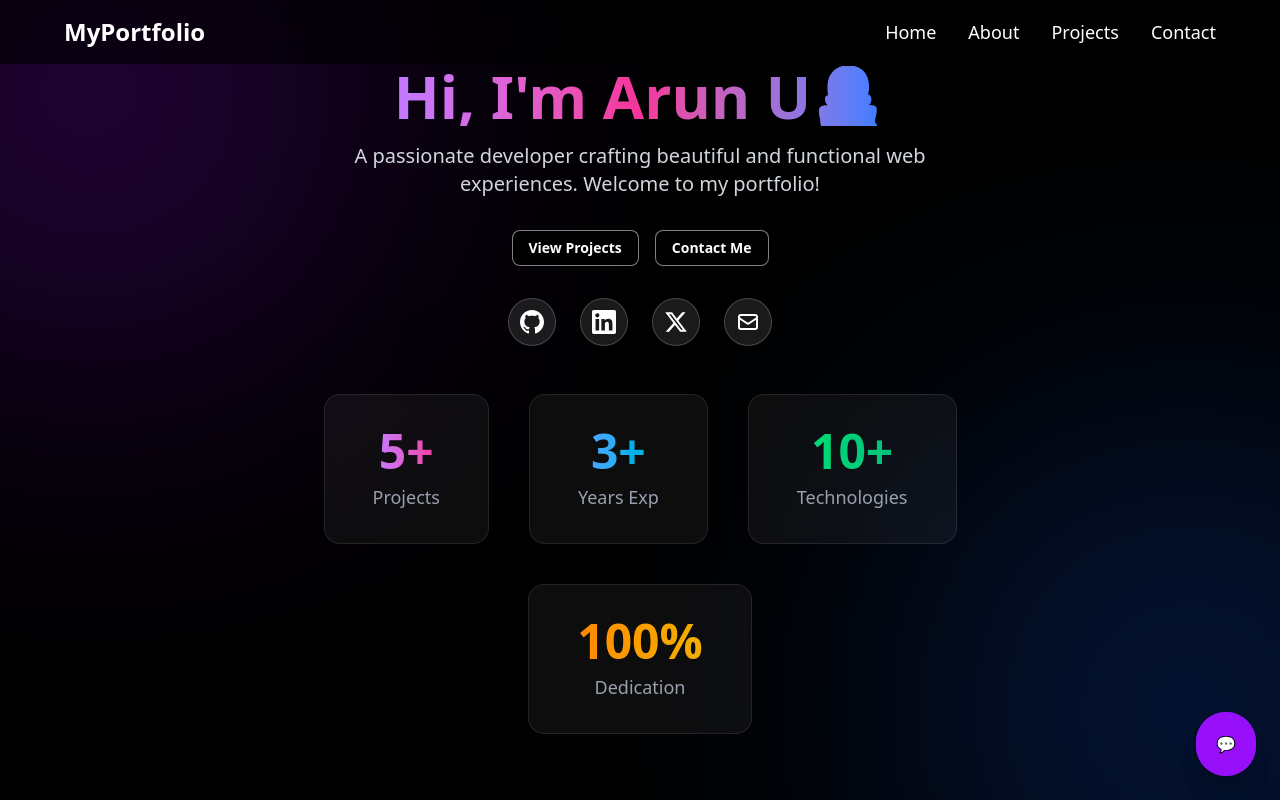
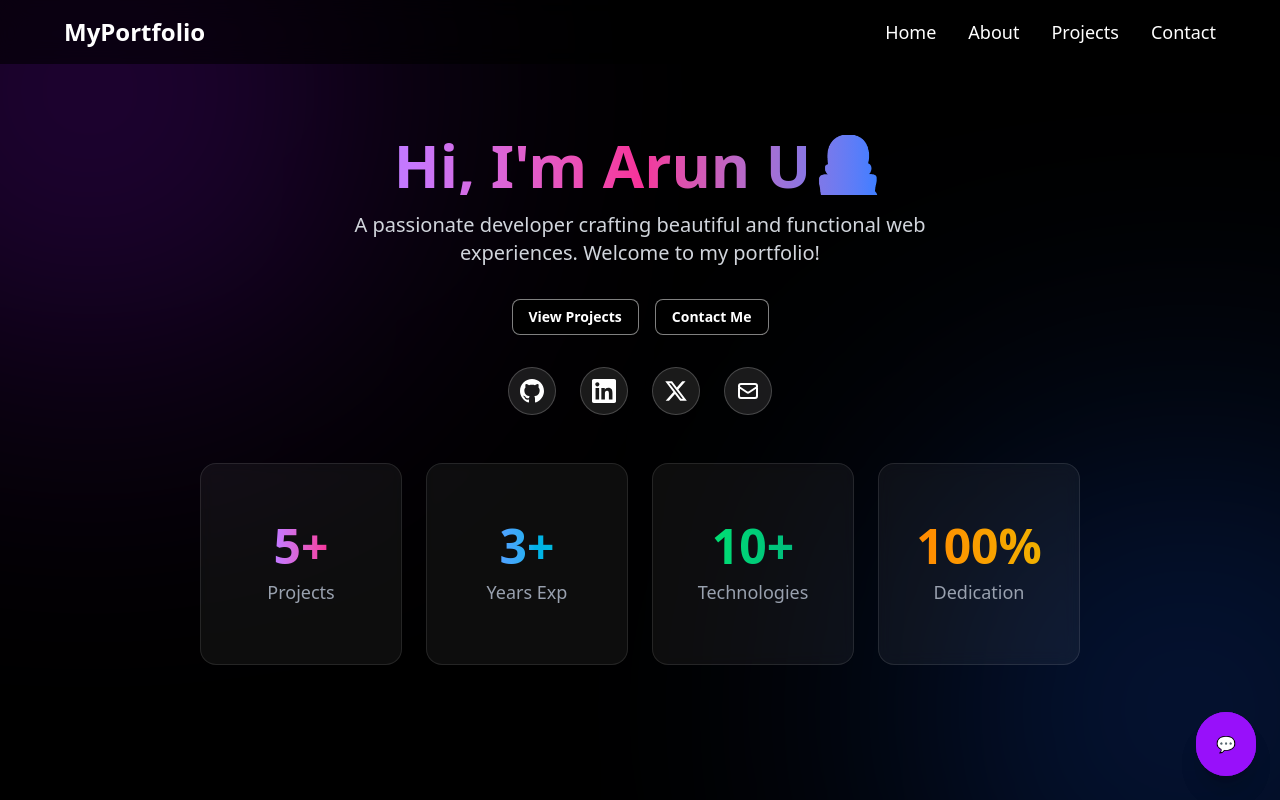
Before and after one commit to Arunhari67980/Nothing, a Next.js app: page / in a window 1280 px wide. Built offline with nearby package versions, Linux system fonts and the light colour scheme.

Commit message:
modified

```diff
--- a/app/page.js
+++ b/app/page.js
@@ -185,11 +185,11 @@ export default function Home() {
         initial={{ opacity: 0, y: 30 }}
         animate={{ opacity: 1, y: 0 }}
         transition={{ duration: 0.8, delay: 0.9 }}
-        className="mt-8 sm:mt-12 grid grid-cols-2 md:flex md:flex-wrap justify-center gap-3 sm:gap-6 md:gap-10 z-10 w-full max-w-4xl px-2"
+        className="mt-8 sm:mt-12 grid grid-cols-2 md:grid-cols-4 justify-center gap-3 sm:gap-6 z-10 w-full max-w-4xl px-2"
       >
         <motion.div
           whileHover={{ scale: 1.05 }}
-          className="text-center px-4 py-4 sm:px-8 sm:py-6 md:px-12 md:py-8 rounded-2xl bg-white/5 border border-white/10 backdrop-blur-sm hover:border-purple-500/30 transition-all duration-300"
+          className="text-center px-4 py-4 sm:px-6 sm:py-6 md:px-8 md:py-8 rounded-2xl bg-white/5 border border-white/10 backdrop-blur-sm hover:border-purple-500/30 transition-all duration-300 w-full aspect-square flex flex-col items-center justify-center"
         >
           <h3 className="text-2xl sm:text-4xl md:text-5xl font-bold bg-gradient-to-r from-purple-400 to-pink-500 bg-clip-text text-transparent">
             5+
@@ -199,7 +199,7 @@ export default function Home() {
 
         <motion.div
           whileHover={{ scale: 1.05 }}
-          className="text-center px-4 py-4 sm:px-8 sm:py-6 md:px-12 md:py-8 rounded-2xl bg-white/5 border border-white/10 backdrop-blur-sm hover:border-blue-500/30 transition-all duration-300"
+          className="text-center px-4 py-4 sm:px-6 sm:py-6 md:px-8 md:py-8 rounded-2xl bg-white/5 border border-white/10 backdrop-blur-sm hover:border-blue-500/30 transition-all duration-300 w-full aspect-square flex flex-col items-center justify-center"
         >
           <h3 className="text-2xl sm:text-4xl md:text-5xl font-bold bg-gradient-to-r from-blue-400 to-cyan-500 bg-clip-text text-transparent">
             3+
@@ -209,7 +209,7 @@ export default function Home() {
 
         <motion.div
           whileHover={{ scale: 1.05 }}
-          className="text-center px-4 py-4 sm:px-8 sm:py-6 md:px-12 md:py-8 rounded-2xl bg-white/5 border border-white/10 backdrop-blur-sm hover:border-green-500/30 transition-all duration-300"
+          className="text-center px-4 py-4 sm:px-6 sm:py-6 md:px-8 md:py-8 rounded-2xl bg-white/5 border border-white/10 backdrop-blur-sm hover:border-green-500/30 transition-all duration-300 w-full aspect-square flex flex-col items-center justify-center"
         >
           <h3 className="text-2xl sm:text-4xl md:text-5xl font-bold bg-gradient-to-r from-green-400 to-emerald-500 bg-clip-text text-transparent">
             10+
@@ -219,7 +219,7 @@ export default function Home() {
 
         <motion.div
           whileHover={{ scale: 1.05 }}
-          className="text-center px-4 py-4 sm:px-8 sm:py-6 md:px-12 md:py-8 rounded-2xl bg-white/5 border border-white/10 backdrop-blur-sm hover:border-orange-500/30 transition-all duration-300"
+          className="text-center px-4 py-4 sm:px-6 sm:py-6 md:px-8 md:py-8 rounded-2xl bg-white/5 border border-white/10 backdrop-blur-sm hover:border-orange-500/30 transition-all duration-300 w-full aspect-square flex flex-col items-center justify-center"
         >
           <h3 className="text-2xl sm:text-4xl md:text-5xl font-bold bg-gradient-to-r from-orange-400 to-yellow-500 bg-clip-text text-transparent">
             100%
```
